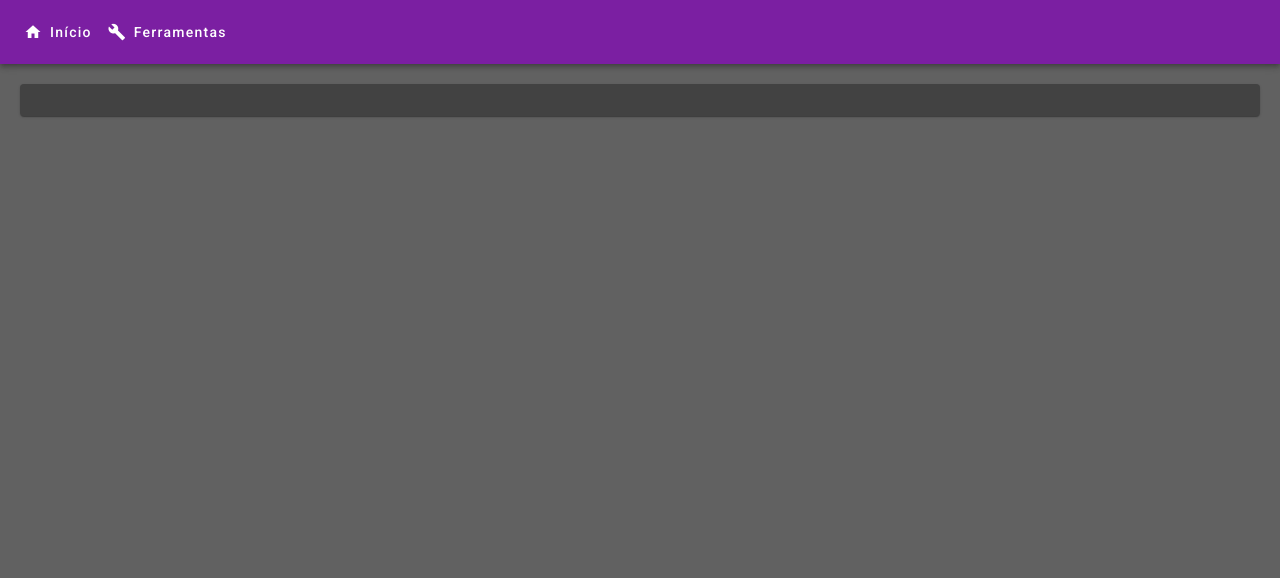
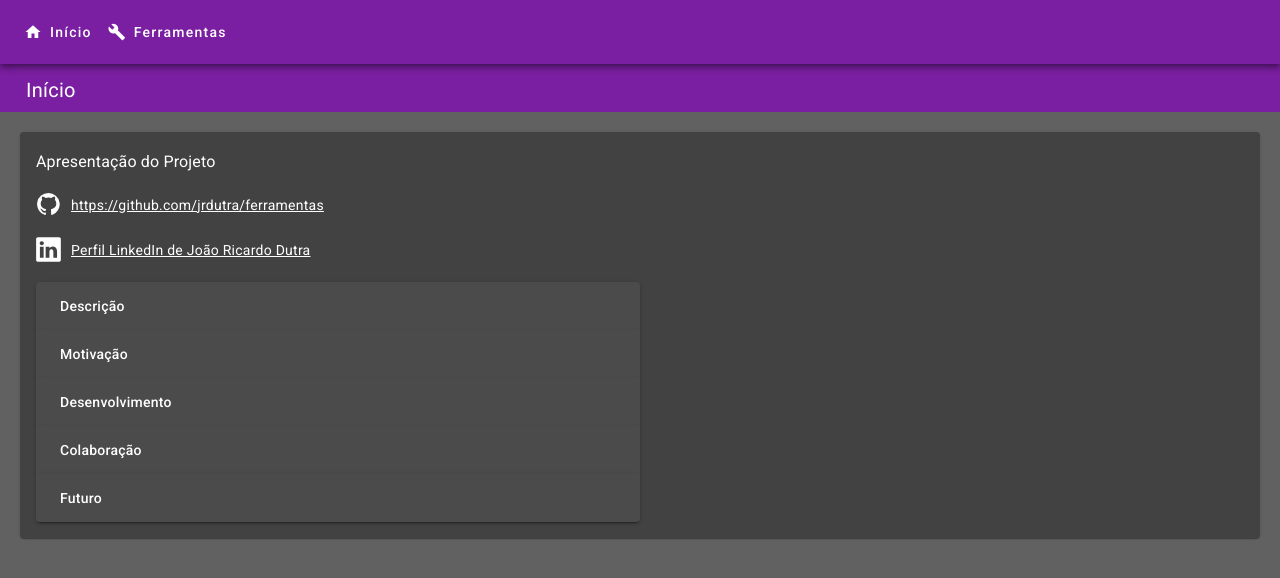
Before and after one commit to jrdutra/ferramentas, an Angular app: page / in a window 1280 px wide. Shown: the top 578 px of the page. Built offline with nearby package versions, Linux system fonts and the light colour scheme.

Commit message:
Inclusão do título da aplicação

```diff
--- a/src/app/app.routes.ts
+++ b/src/app/app.routes.ts
@@ -5,7 +5,9 @@ import { Ferramenta2Component } from './ferramentas/ferramenta2/ferramenta2.comp
 import { HomeComponent } from './home/home.component'
 
 export const routes: Routes = [
+    { path: '', component: HomeComponent },
+    { path: 'home', component: HomeComponent },
     { path: 'ferramenta1', component: Ferramenta1Component },
-    { path: 'ferramenta2', component: Ferramenta2Component },
-    { path: 'home', component: HomeComponent }
+    { path: 'ferramenta2', component: Ferramenta2Component }
+
 ];
--- a/src/app/menu/menu.component.css
+++ b/src/app/menu/menu.component.css
@@ -0,0 +1,23 @@
+.div-principal {
+    display: flex; /* Ativa o Flexbox */
+    flex-direction: column; /* Organiza os itens filhos em uma coluna */
+    justify-content: space-between; /* Espaçamento máximo entre os itens filhos */
+    height: 8em; /* Altura da div principal, ajuste conforme necessário */
+  }
+
+  .div-topo {
+    z-index: 2; /* Valor maior que o da div-rodape */
+    box-shadow: 0px 4px 8px rgba(0, 0, 0, 0.2); /* Exemplo de sombra */
+  }
+
+  .div-rodape {
+    background-color: #7b1fa2;
+    padding: 0.7em 0.7em 0.6em 1.3em;
+    color: white;
+    height: 1.5em;
+    font-size: 20px; /* Seu tamanho de fonte desejado */
+    display: flex; /* Faz a div se comportar como um contêiner flexível */
+    flex-direction: column; /* Organiza os itens em uma coluna */
+    justify-content: flex-end; /* Alinha o conteúdo ao final (fundo) da div */
+    z-index: 1; /* Valor menor que o da div-topo */
+  }
--- a/src/app/menu/menu.component.html
+++ b/src/app/menu/menu.component.html
@@ -1,3 +1,5 @@
+<div class="div-principal">
+    <div class="div-topo">
         <mat-toolbar color="primary" class="mat-elevation-z4">
             <button mat-button (click)="navigateMenu('home')">
                 <mat-icon>home</mat-icon>
@@ -15,3 +17,8 @@
 
             <!-- Outros botões ou conteúdo podem ser adicionados aqui -->
         </mat-toolbar>
+    </div>
+    <div class="div-rodape">
+      {{ tituloAplicacao }}
+    </div>
+  </div>
--- a/src/app/menu/menu.component.ts
+++ b/src/app/menu/menu.component.ts
@@ -1,4 +1,4 @@
-import { Component } from '@angular/core';
+import { Component, OnInit } from '@angular/core';
 import { MatToolbarModule } from '@angular/material/toolbar';
 import { MatMenuModule } from '@angular/material/menu';
 import { MatButtonModule } from '@angular/material/button';
@@ -14,17 +14,26 @@ import { Router } from '@angular/router';
 })
 export class MenuComponent {
 
+  tituloAplicacao: string = '';
+
+  ngOnInit(): void {
+    this.tituloAplicacao = "Início";
+  }
+
   constructor(private router: Router) { }
 
   navigateMenu(tag: string) {
     if (tag === 'ferramenta1') {
       this.router.navigate(['/ferramenta1']);
+      this.tituloAplicacao = "Ferramenta 1";
     }
     if (tag === 'ferramenta2') {
       this.router.navigate(['/ferramenta2']);
+      this.tituloAplicacao = "Ferramenta 2";
     }
     if (tag === 'home') {
       this.router.navigate(['/home']);
+      this.tituloAplicacao = "Início";
     }
   }
 }
```
Lines whose indentation alone changed are shown as unchanged.
